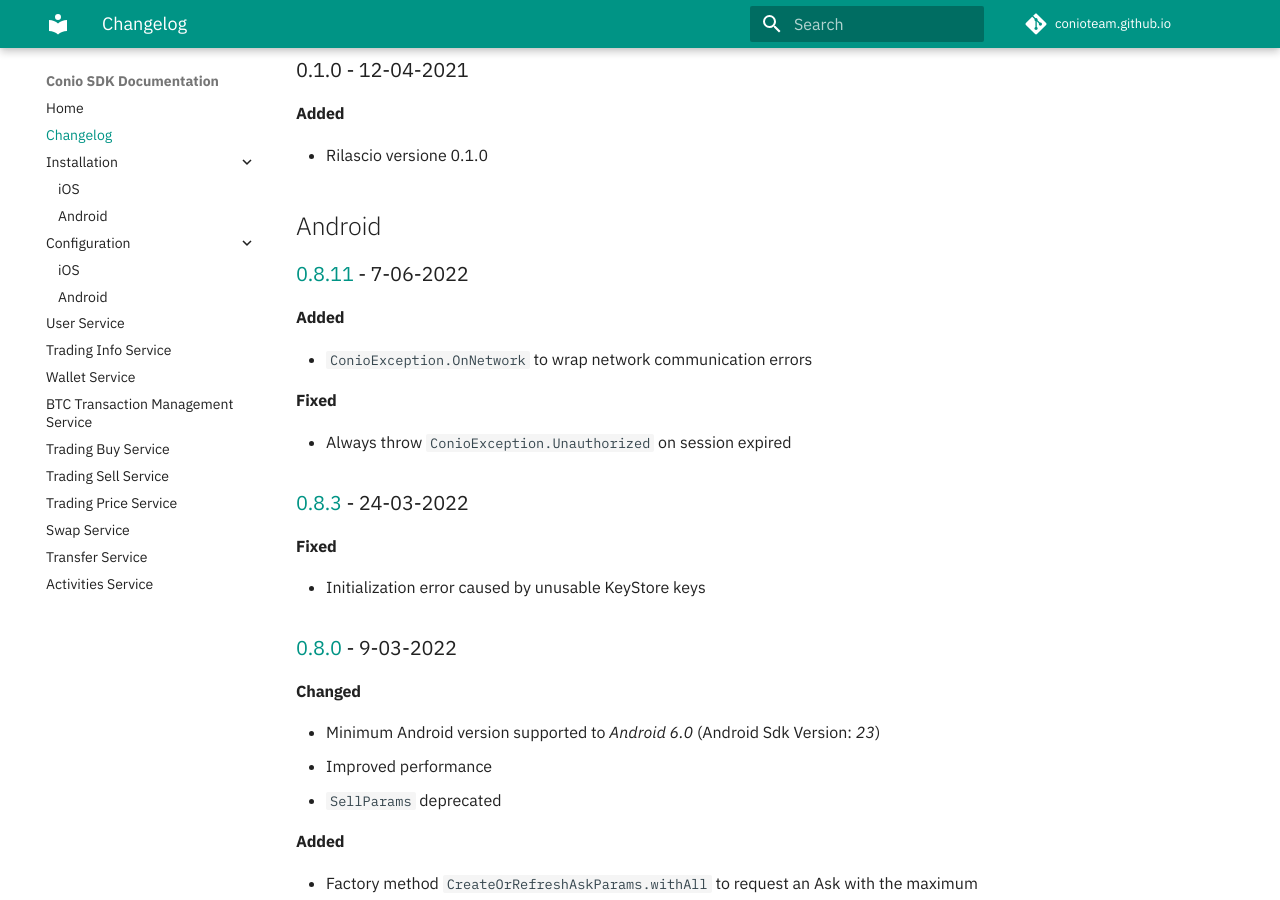
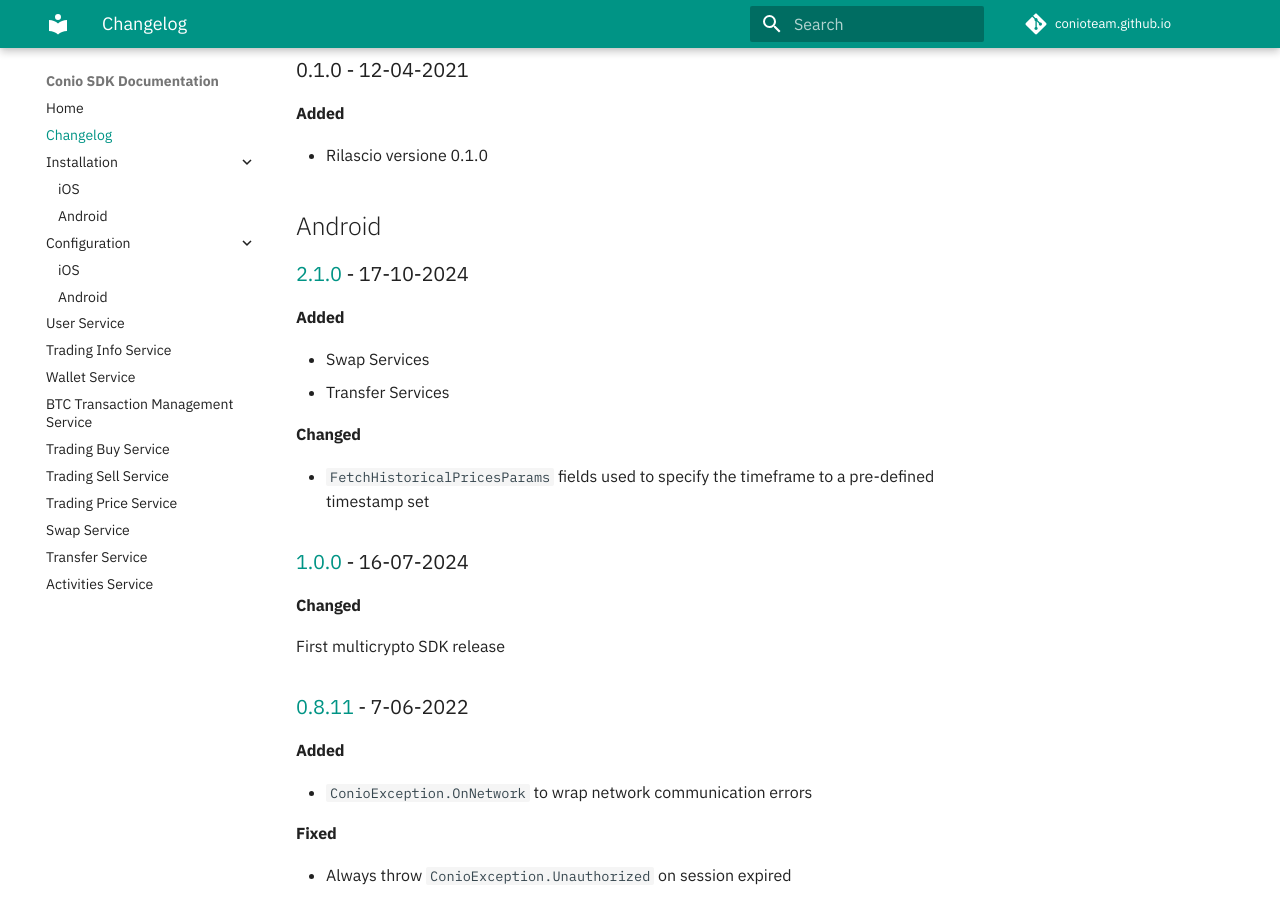
Before and after one commit to Conio/conio.github.io, an MkDocs documentation site: the page built from docs/CHANGELOG.md, in a window 1280 px wide and 900 px high, scrolled down 5569 px. Built offline with MkDocs 1.6.1 and Material for MkDocs 9.7.7, drawn with Linux system fonts in a browser that asks for light colours; comment, search, counter and statistics services are not loaded.

Commit message:
Update Android CHANGELOG and fetch params code example

```diff
--- a/docs/CHANGELOG.md
+++ b/docs/CHANGELOG.md
@@ -169,6 +169,23 @@
 
 ## Android
 
+### [2.1.0](https://bitbucket.org/squadrone/conio-android-sdk2/src/b2b-2.1.0/) - 17-10-2024
+
+#### Added
+
+- Swap Services
+- Transfer Services
+
+#### Changed
+
+- `FetchHistoricalPricesParams` fields used to specify the timeframe to a pre-defined timestamp set
+
+### [1.0.0](https://bitbucket.org/squadrone/conio-android-sdk2/src/b2b-1.0.0/) - 16-07-2024
+
+#### Changed
+
+First multicrypto SDK release
+
 ### [0.8.11](https://bitbucket.org/squadrone/conio-android-sdk2/src/43ddfec2fec7ad8bd5444eaae48483ae33eec68d/?at=release%2F0.8.11) - 7-06-2022
 #### Added
 - `ConioException.OnNetwork` to wrap network communication errors
```
Also changed, not shown: docs/Features/TradingPriceService/FetchHistoricalPrice.md (+1 -6 lines).
